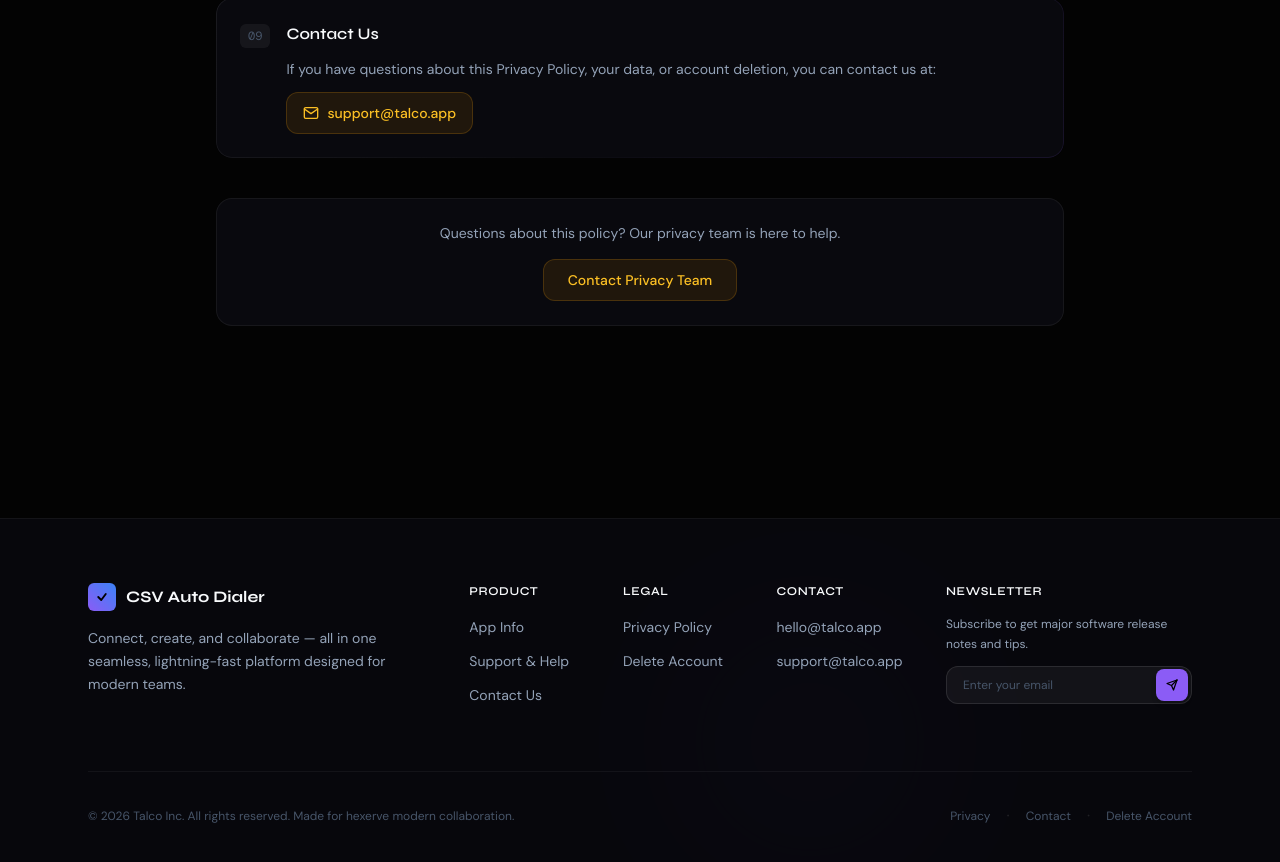
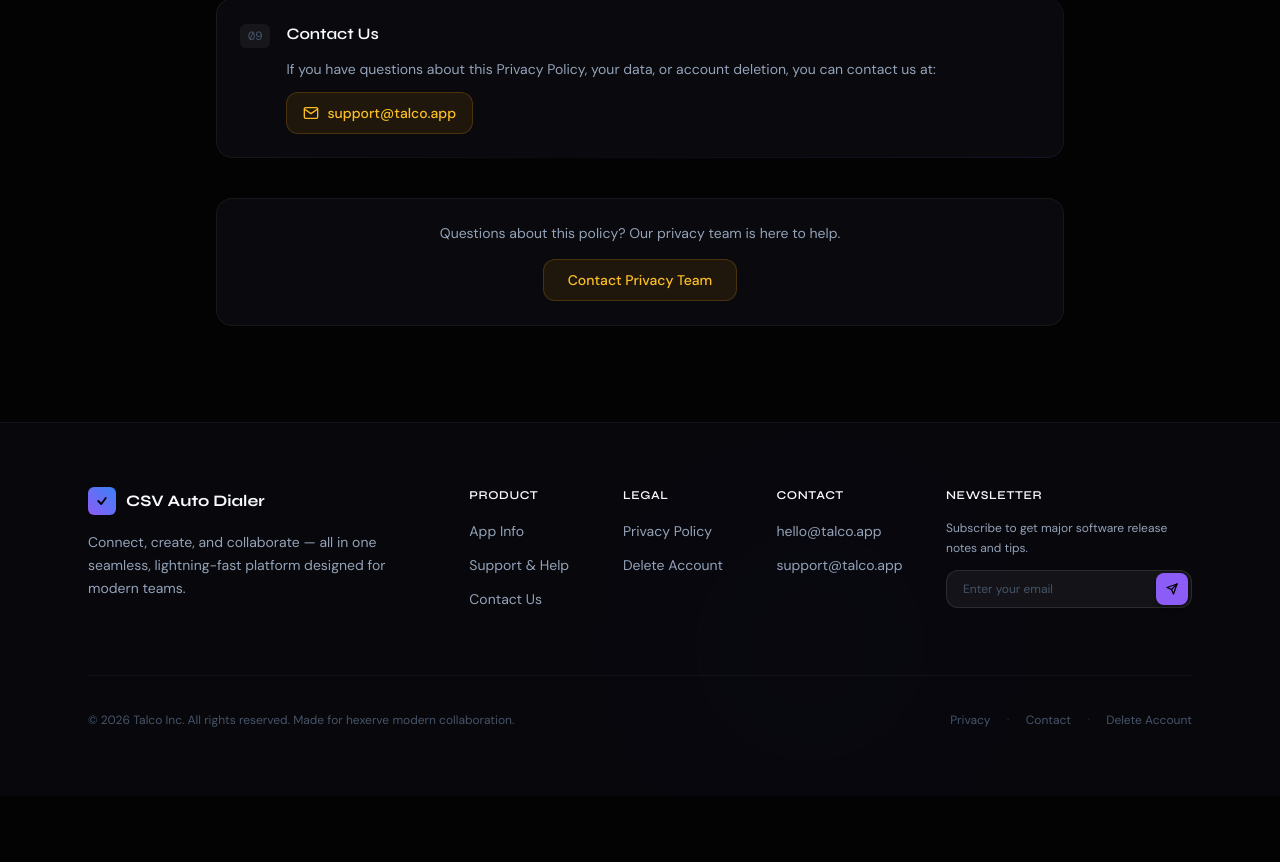
Before and after one commit to Swaradubey/talcoapp, a Next.js app: page /privacy-policy in a window 1280 px wide. Shown: the part 2947-3809 px from the top of the page. After the commit the page ends 3743 px from the top, so only its background shows below. Built offline with nearby package versions, Linux system fonts and the light colour scheme.

Commit message:
Commit changes

```diff
--- a/app/page.tsx
+++ b/app/page.tsx
@@ -204,7 +204,7 @@ export default function HomePage() {
         </div>
 
         {/* Stats Section */}
-        <div className="mt-20 glass-card max-w-3xl mx-auto rounded-3xl p-4 sm:p-6 grid grid-cols-3 gap-3 sm:gap-6 border border-white/5 animate-fade-up-delay-4 shadow-xl">
+        <div className="mt-12 sm:mt-16 lg:mt-20 glass-card max-w-3xl mx-auto rounded-3xl p-4 sm:p-6 grid grid-cols-1 sm:grid-cols-3 gap-4 sm:gap-6 border border-white/5 animate-fade-up-delay-4 shadow-xl">
           {[
             { value: "500K+", label: "Active Users", desc: "Collaborating daily" },
             { value: "99.99%", label: "Uptime SLA", desc: "Enterprise graded" },
--- a/components/Footer.tsx
+++ b/components/Footer.tsx
@@ -16,7 +16,7 @@ export default function Footer() {
   };
 
   return (
-    <footer className="border-t border-white/5 bg-[var(--surface)] mt-24 relative overflow-hidden">
+    <footer className="border-t border-white/5 bg-[var(--surface)] mt-0 relative overflow-hidden">
       {/* Background glow in footer */}
       <div className="absolute bottom-0 right-1/4 w-[300px] h-[300px] bg-[var(--accent)] opacity-[0.02] rounded-full blur-[100px] pointer-events-none" />
 
```
Lines whose indentation alone changed are shown as unchanged.
